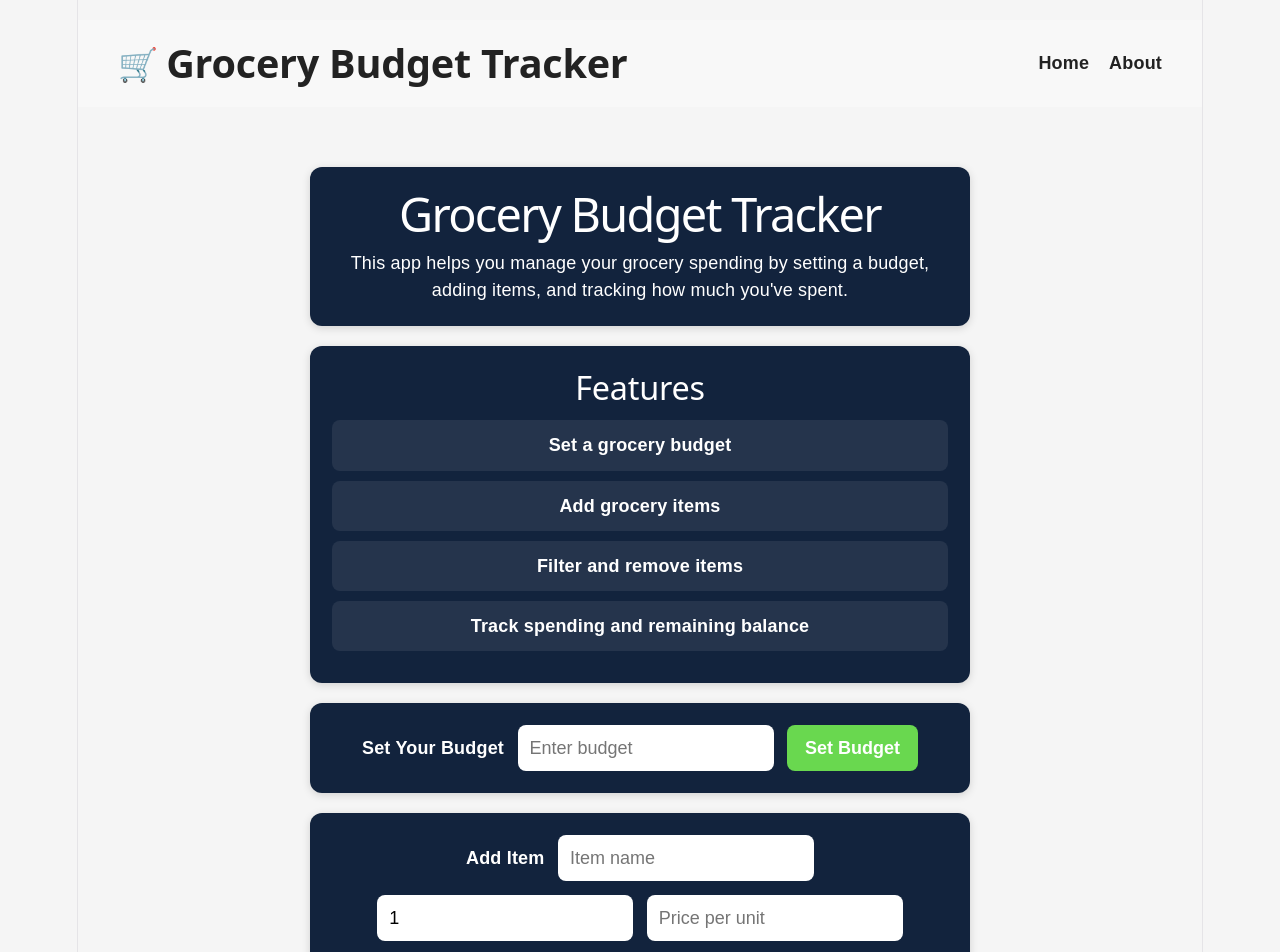
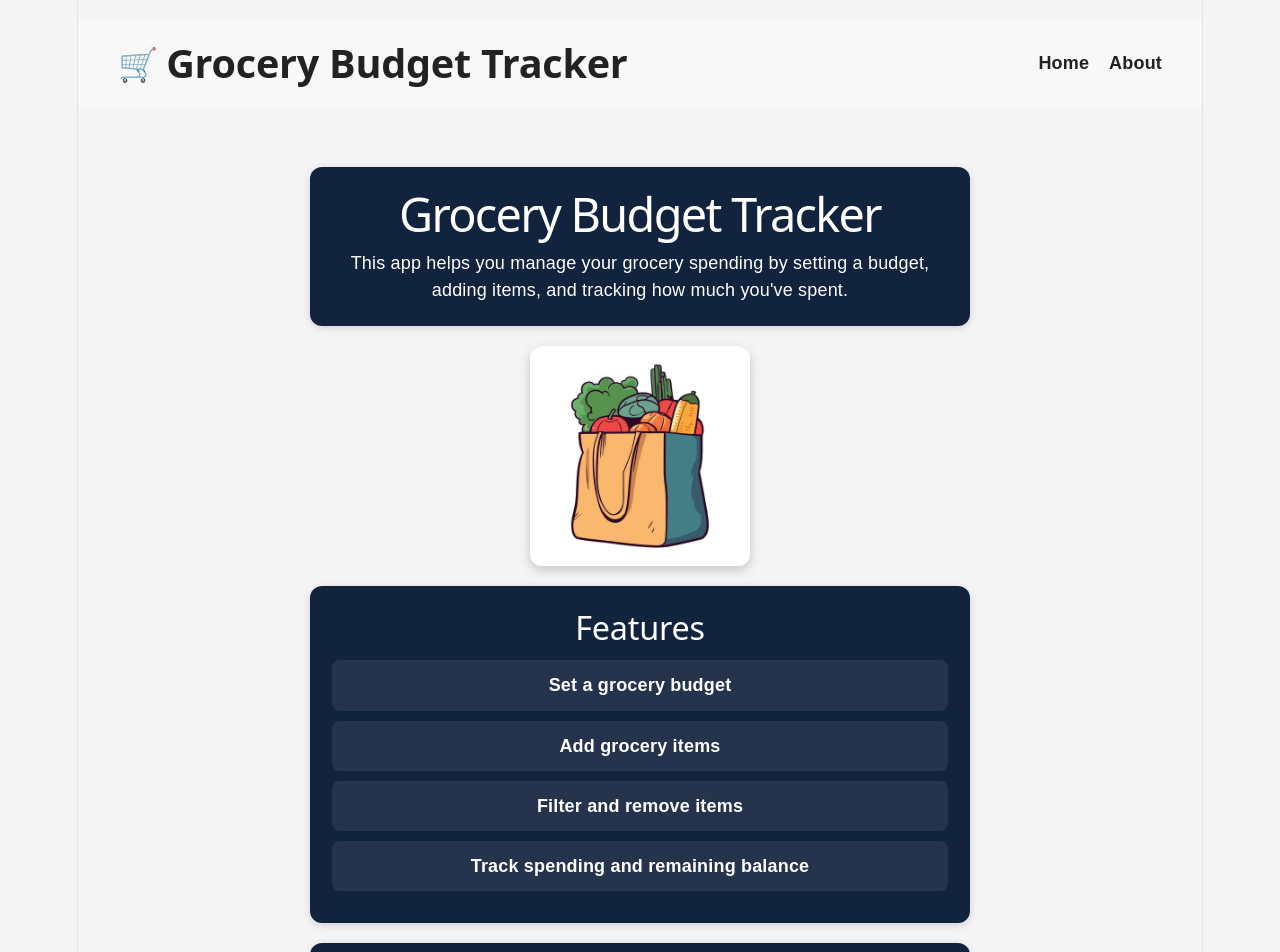
Before and after one commit to Travel987/grocery-budget-tracker, a React (Vite) app: page / in a window 1280 px wide. Shown: the top 952 px of the page. Built offline with nearby package versions, Linux system fonts and the light colour scheme.

Commit message:
Final updates: added image and reusable button component

```diff
--- a/src/components/AddItemForm.jsx
+++ b/src/components/AddItemForm.jsx
@@ -1,4 +1,5 @@
 import { useState } from "react";
+import Button from "./Button";
 
 function AddItemForm({ addItem }) {
   const [name, setName] = useState("");
@@ -45,8 +46,6 @@ function AddItemForm({ addItem }) {
   return (
     <form onSubmit={handleSubmit}>
       <div className="form-row">
-        <span>Add Item</span>
-
         {error && <p className="error-text">{error}</p>}
 
         <input
@@ -87,10 +86,9 @@ function AddItemForm({ addItem }) {
           <option value="Frozen">Frozen</option>
         </select>
 
-        <button type="submit">Add Item</button>
+        <Button text="Add Item" type="submit" />
       </div>
     </form>
   );
 }
-
 export default AddItemForm;
--- /dev/null
+++ b/src/components/Button.jsx
@@ -0,0 +1,9 @@
+function Button({ text, onClick, type = "button" }) {
+  return (
+    <button type={type} onClick={onClick}>
+      {text}
+    </button>
+  );
+}
+
+export default Button;
--- a/src/pages/Home.jsx
+++ b/src/pages/Home.jsx
@@ -4,6 +4,7 @@ import AddItemForm from "../components/AddItemForm";
 import GroceryList from "../components/GroceryList";
 import Summary from "../components/Summary";
 import SpendingBar from "../components/SpendingBar";
+import groceryBags from "../assets/grocery-bags.png";
 
 function Home({
   items,
@@ -34,6 +35,18 @@ function Home({
         </p>
       </div>
 
+<img
+  src={groceryBags}
+  alt="Shopping bag filled with fruits and vegetables representing grocery budgeting"
+  style={{
+    maxWidth: "220px",
+    display: "block",
+    margin: "0 auto 20px auto",
+    borderRadius: "12px",
+    backgroundColor: "transparent",
+    boxShadow: "0 4px 12px rgba(0,0,0,0.2)"
+  }}
+/>
       <div className="card">
         <h2>Features</h2>
         <ul className="feature-links">
```
Also changed, not shown: src/assets/grocery-bags.png (added).
